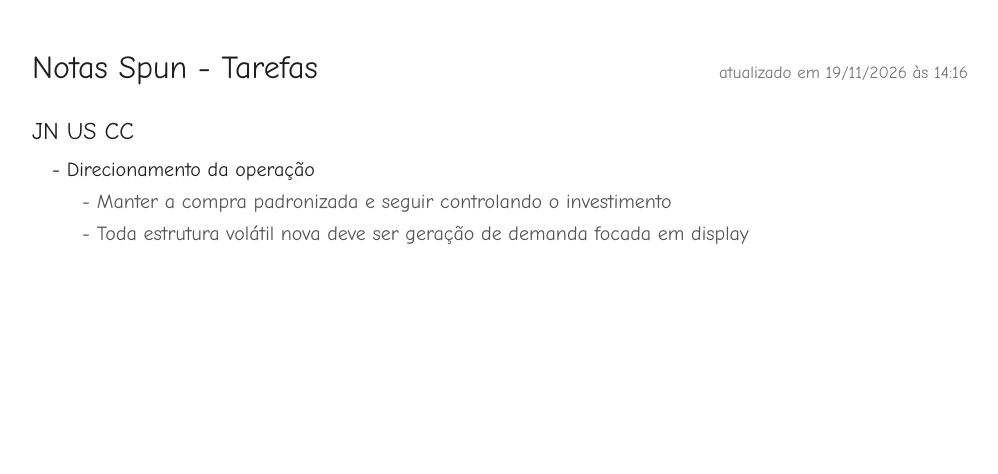
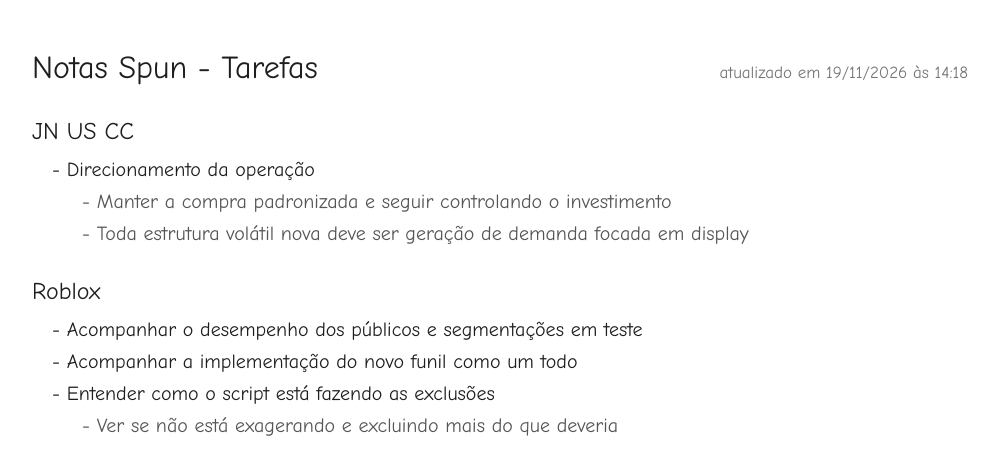
Before and after one commit to gabrielaacristofolini-hue/notas-spun, a plain HTML site: page index.html in a window 1280 px wide. Shown: the whole page, without its empty margins (140-1138 px from the left). Drawn offline with Linux system fonts and the light colour scheme; a web font is replaced by a local one.

Commit message:
Roblox: acompanhamento de públicos, funil novo e exclusões do script
Co-Authored-By: Claude Opus 5.5 <noreply@anthropic.com>

```diff
--- a/index.html
+++ b/index.html
@@ -76,7 +76,7 @@
   //  Item com detalhes: ["Título", ["linha 1", "linha 2"]].
   //  As metas ficam guardadas aqui, mas não aparecem no layout atual.
   // ============================================================
-  const ATUALIZADO = "19/11/2026 às 14:16";
+  const ATUALIZADO = "19/11/2026 às 14:18";
 
   const OPERACOES = [
     {
@@ -86,6 +86,17 @@
         ["Direcionamento da operação", [
           "Manter a compra padronizada e seguir controlando o investimento",
           "Toda estrutura volátil nova deve ser geração de demanda focada em display",
+        ]],
+      ],
+    },
+    {
+      nome: "Roblox",
+      metas: [],
+      tarefas: [
+        "Acompanhar o desempenho dos públicos e segmentações em teste",
+        "Acompanhar a implementação do novo funil como um todo",
+        ["Entender como o script está fazendo as exclusões", [
+          "Ver se não está exagerando e excluindo mais do que deveria",
         ]],
       ],
     },
```
